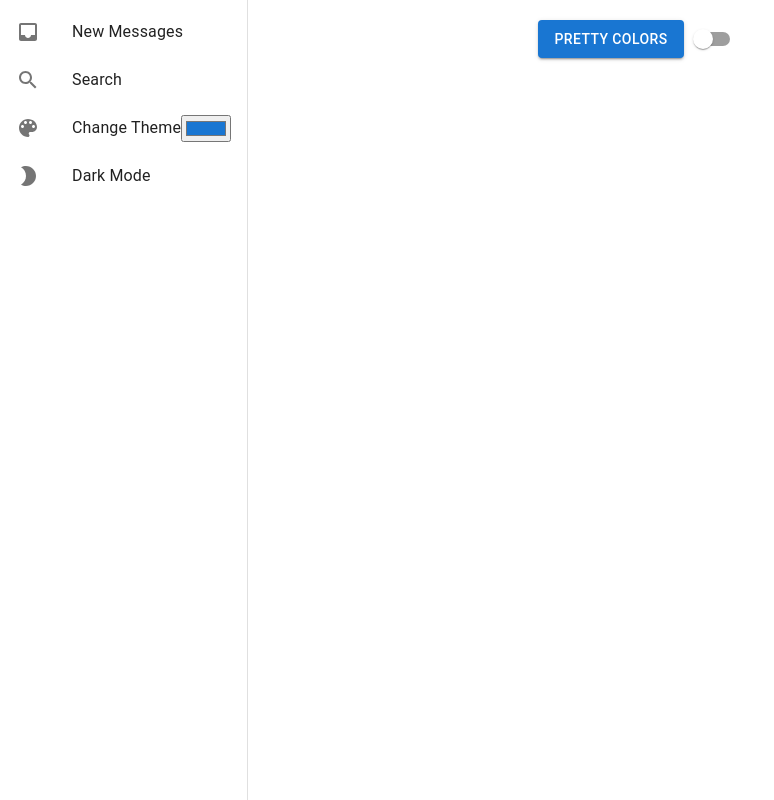
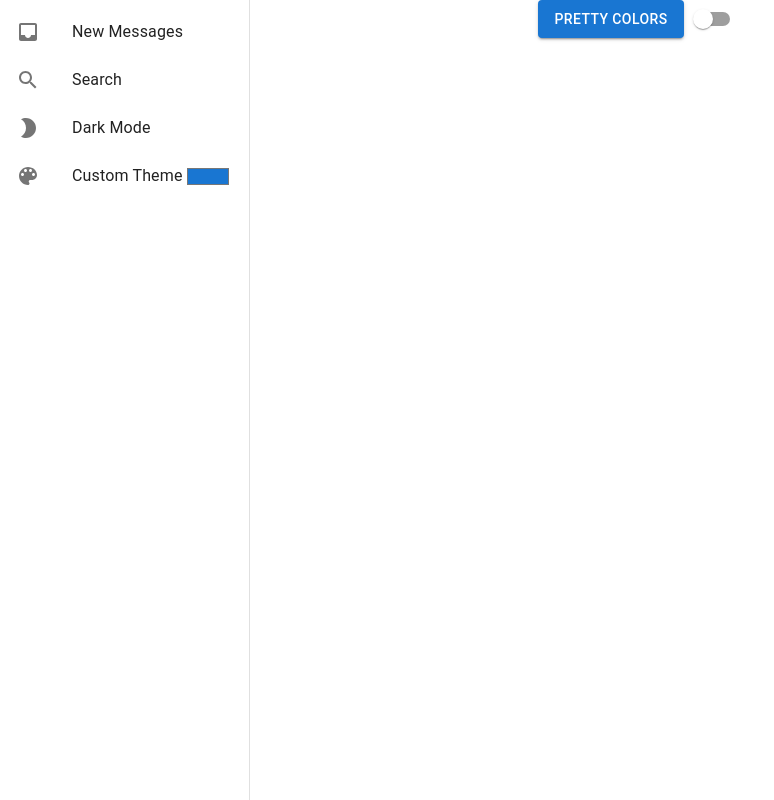
Before and after one commit to AnthonySchneider2000/React-Material-UI-Dynamic-Theme-Changer, a React (Create React App) app: page / in a window 1280 px wide. Shown: the whole page, without its empty margins (0-774 px from the left). Built offline with nearby package versions, Linux system fonts and the light colour scheme.

Commit message:
improved theme color picker, fixed text contrast

```diff
--- a/src/App.js
+++ b/src/App.js
@@ -1,4 +1,4 @@
-//TODOS: Change Font, Make color picker look better, move sidebar to own component, add bevel to sidebar
+//TODOS: Change Font, move sidebar to own component, add bevel to sidebar
 import React, { useState } from "react";
 import Switch from "@mui/material/Switch";
 import {
@@ -17,6 +17,7 @@ import { ColorLens } from "@mui/icons-material";
 import { Brightness2, Brightness7 } from "@mui/icons-material";
 import { Toaster, toast } from "react-hot-toast";
 import tinycolor from "tinycolor2";
+import styles from "./styles/app.module.css";
 
 const initialTheme = createTheme({
   palette: {
@@ -53,11 +54,13 @@ const App = () => {
   const [currentTheme, setCurrentTheme] = useState(initialTheme); // Define the state variable for the current theme
   const [darkMode, setDarkMode] = useState(false); // Track dark mode state, false = light mode, true = dark mode
   const [userInputColor, setUserInputColor] = useState("#1976d2"); // Default initial color
+  const [colorPickerColor, setColorPickerColor] = useState("#1976d2"); // Default initial color
 
   const handleThemeChange = () => {
     const secondaryColor = darkenColor(userInputColor, 6);
     const backgroundColorDefault = lightenColor(userInputColor, 6);
     const backgroundColorPaper = lightenColor(userInputColor, 4);
+    const themeMode = colorIsDark(userInputColor) ? "dark" : "light";
 
     const updatedTheme = createTheme({
       palette: {
@@ -71,16 +74,27 @@ const App = () => {
           default: backgroundColorDefault,
           paper: backgroundColorPaper,
         },
+        mode: themeMode,
       },
       // Additional theme customizations...
     });
 
-    setCurrentTheme(updatedTheme);
+    setCurrentTheme(updatedTheme); // Update the current theme
+    setColorPickerColor(secondaryColor); // Update the color picker color to contrast with the new primary color
+  };
+
+  const colorIsDark = (hexColor) => {
+    const threshold = 76; // this is the closest match I could find for the default material UI value
+    const baseColor = tinycolor(hexColor);
+    const luminance = baseColor.getLuminance() * 255;
+    return luminance < threshold;
   };
 
   const handleColorChange = (event) => {
+    setColorPickerColor(event.target.value);
     setUserInputColor(event.target.value);
   };
+
 
   const handleDarkModeToggle = () => {
     setDarkMode((prevMode) => !prevMode); // Toggle the dark mode state
@@ -108,13 +122,7 @@ const App = () => {
 
       <ThemeProvider theme={currentTheme}>
         <CssBaseline />
-        <div
-          style={{
-            display: "flex",
-            justifyContent: "center",
-            marginTop: "20px",
-          }}
-        >
+        <div className={styles.centeredContent}>
           <Button variant="contained">Pretty Colors</Button>
           <Switch color="secondary" />
         </div>
@@ -126,24 +134,13 @@ const App = () => {
                 <ListItemIcon>
                   <InboxIcon />
                 </ListItemIcon>
-                <ListItemText primary="New Messages" />
+                <ListItemText primary="New Messages"/>
               </ListItem>
               <ListItem button>
                 <ListItemIcon>
                   <SearchIcon />
                 </ListItemIcon>
-                <ListItemText primary="Search" />
-              </ListItem>
-              <ListItem button onClick={handleThemeChange}>
-                <ListItemIcon>
-                  <ColorLens />
-                </ListItemIcon>
-                <ListItemText primary="Change Theme" />
-                <input
-                  type="color"
-                  value={userInputColor}
-                  onChange={handleColorChange}
-                />
+                <ListItemText primary="Search"/>
               </ListItem>
               <ListItem button onClick={handleDarkModeToggle}>
                 <ListItemIcon>
@@ -152,6 +149,18 @@ const App = () => {
                 </ListItemIcon>
                 <ListItemText primary={darkMode ? "Light Mode" : "Dark Mode"} />{" "}
                 {/* Change the text based on the mode */}
+              </ListItem>
+              <ListItem button onClick={handleThemeChange}>
+                <ListItemIcon>
+                  <ColorLens />
+                </ListItemIcon>
+                <ListItemText primary="Custom Theme" />
+                <input
+                  style={{ backgroundColor: "transparent", border: "none" }}
+                  type="color"
+                  value={colorPickerColor}
+                  onChange={handleColorChange}
+                />
               </ListItem>
             </List>
           </Drawer>
--- /dev/null
+++ b/src/styles/app.module.css
@@ -0,0 +1,7 @@
+/* app.module.css */
+
+.centeredContent {
+  display: flex;
+  justify-content: center;
+  margin-top: "20px";
+}
```
